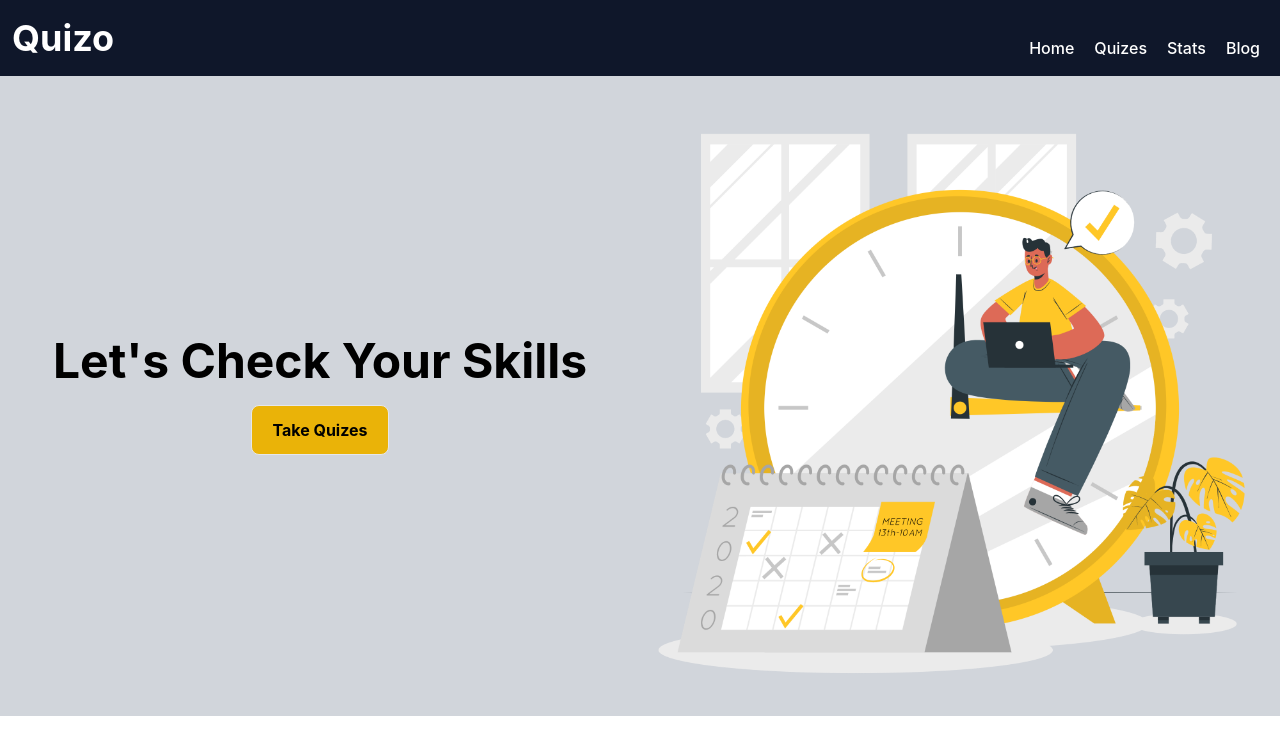
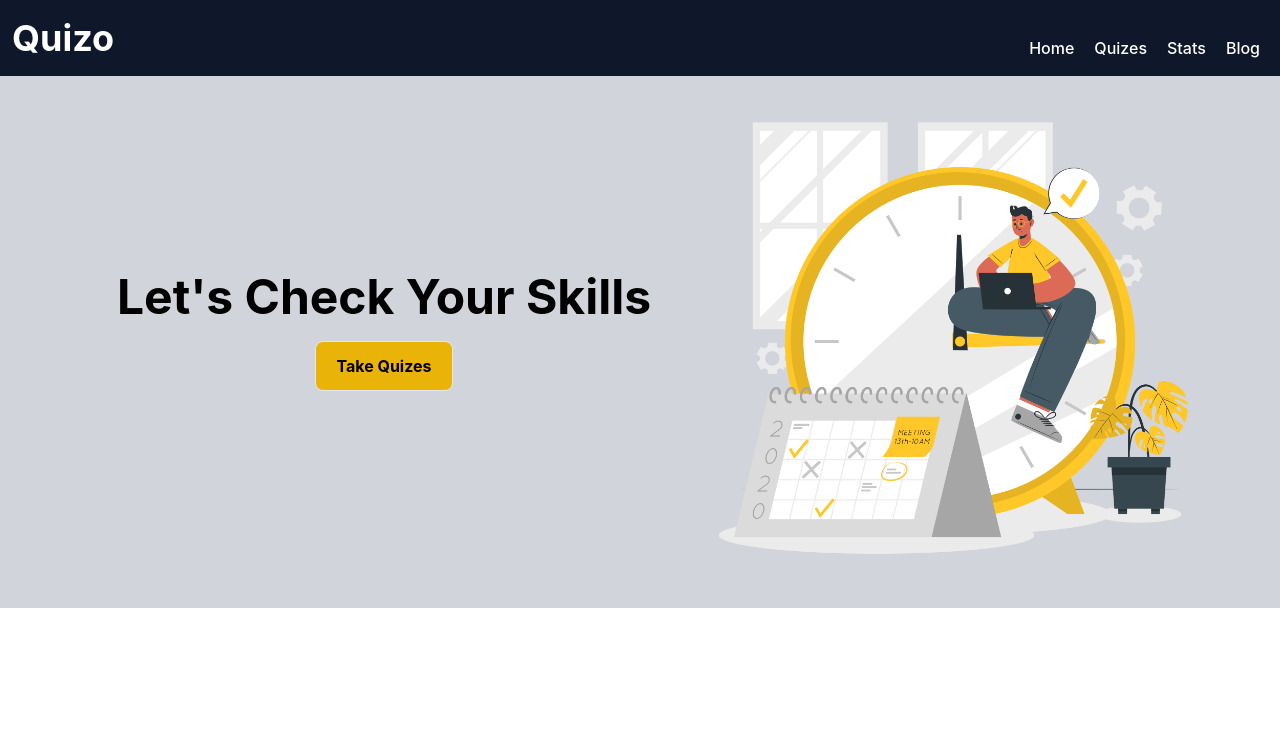
Before and after one commit to nafisnihal/quizo-react-app, a React (Create React App) app: page / in a window 1280 px wide. Shown: the top 754 px of the page. Built offline with nearby package versions, Linux system fonts and the light colour scheme.

Commit message:
blog added

```diff
--- a/src/components/Home/Home.js
+++ b/src/components/Home/Home.js
@@ -4,7 +4,7 @@ import background from '../../pictures/bg-picture.png'
 
 const Home = () => {
     return (
-      <div className="bg-gray-300 flex flex-col-reverse md:flex-row justify-center items-center">
+      <div className="bg-gray-300 flex flex-col-reverse md:flex-row justify-center items-center pb-5">
         <div
           className="w-1/2 flex
           flex-col justify-center items-center"
@@ -14,7 +14,7 @@ const Home = () => {
             <Link to="/quizes">Take Quizes</Link>
           </button>
         </div>
-        <div className="w-1/2">
+        <div className="w-2/5">
           <img src={background} alt="" />
         </div>
       </div>
```
Also changed, not shown: 2 other files (tests, documents, lock files or other folders).
